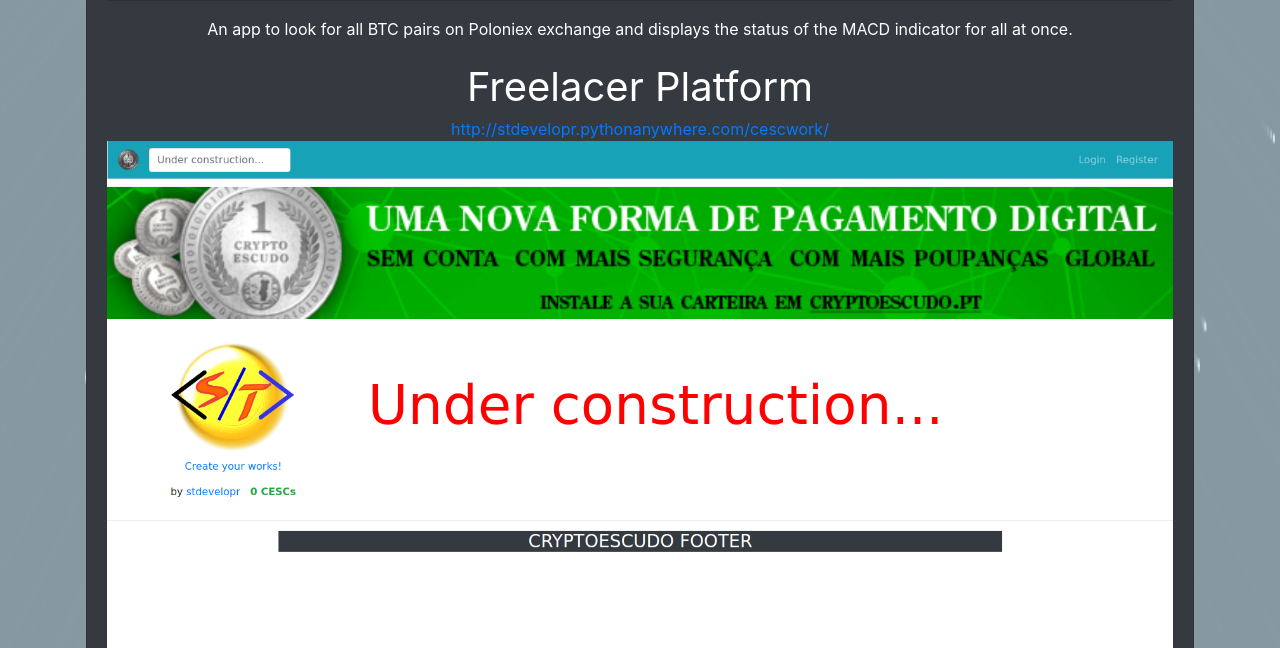
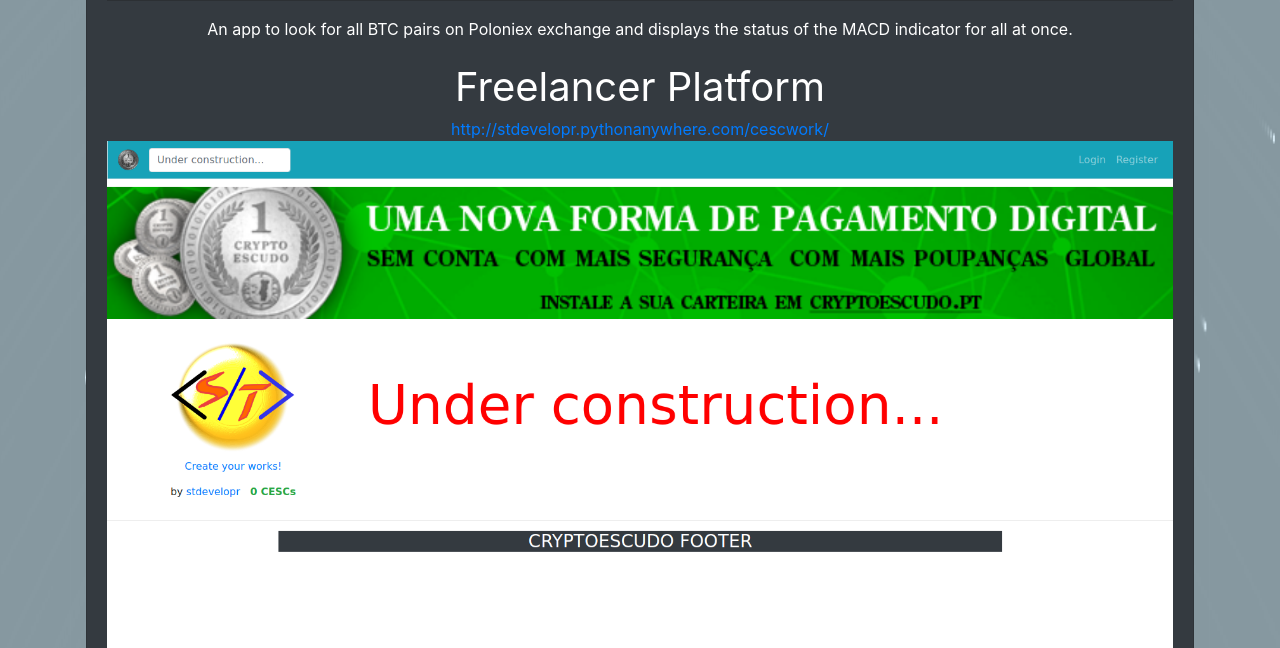
Before and after one commit to stdevelopr/pythonanywhere, a Django app: page /portfolio/ in a window 1280 px wide, after a click on "Work". Shown: the part 2329-2977 px from the top of the page. Run offline with Django 3.2, Linux system fonts and the light colour scheme; some libraries are stand-ins or nearby versions.

Commit message:
new work

```diff
--- a/portfolio/templates/portfolio/index.html
+++ b/portfolio/templates/portfolio/index.html
@@ -194,7 +194,7 @@
 							</div>
 
 							<div class="col-12 text-center text-white mb-5">
-								<div style="font-size: 40px">Freelacer Platform</div>
+								<div style="font-size: 40px">Freelancer Platform</div>
 								<a href="http://stdevelopr.pythonanywhere.com/cescwork/">http://stdevelopr.pythonanywhere.com/cescwork/</a>
 								<a href="http://stdevelopr.pythonanywhere.com/cescwork/">
 									<img src="{% static 'portfolio/images/cescwork.png' %}" alt="" class="img-fluid">
```
